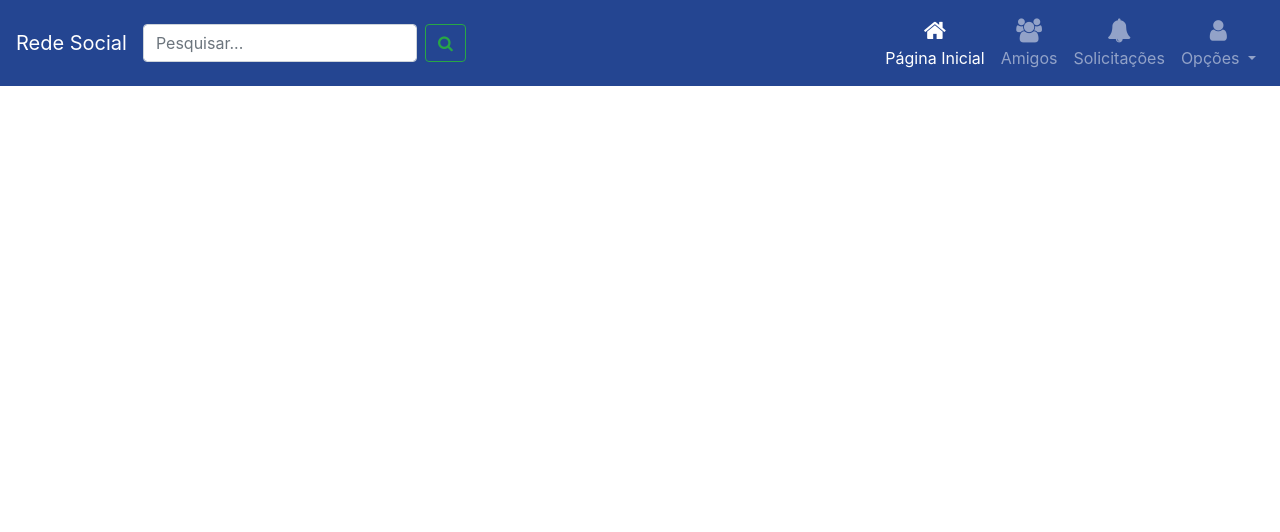
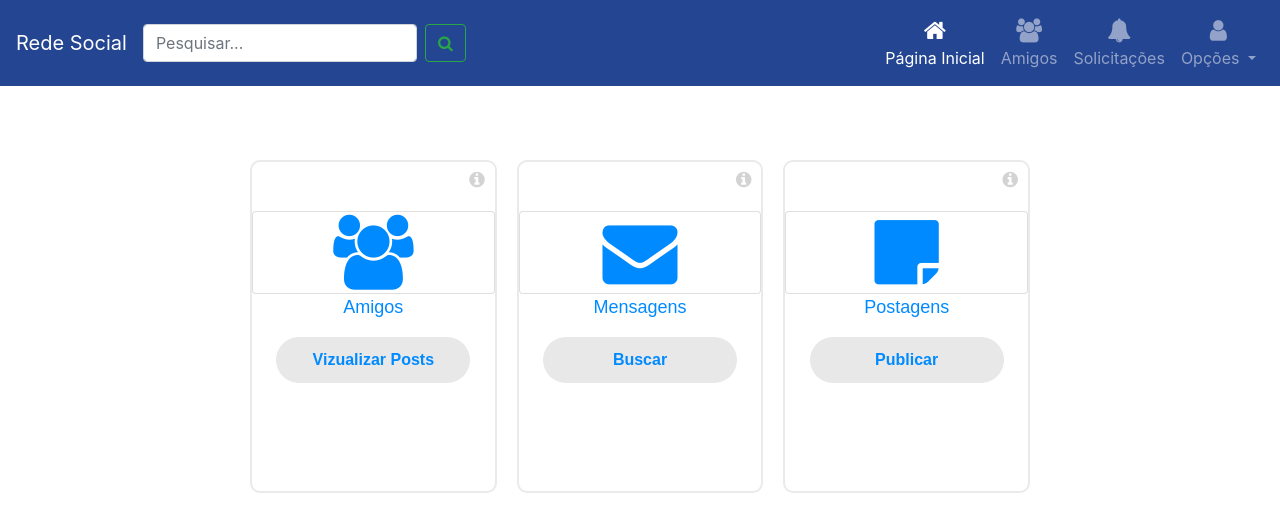
Before and after one commit to domingossambongo/projeto-rede-social-fork, a PHP site: page /home.php in a window 1280 px wide. Shown: the top 532 px of the page. Run offline with PHP 8.4, Linux system fonts and the light colour scheme; the visitor is signed in with stand-in values (Sample User, id 1); some libraries are stand-ins or nearby versions.

Commit message:
[home] adding cards to user home screen

```diff
--- a/css/nav.css
+++ b/css/nav.css
@@ -118,3 +118,90 @@
     color: #FFFFFF;
     background-color: #244591;
 }
+
+.set-1 {
+  height: 350px;
+  width: 800px;
+  display: flex;
+  margin: 0 auto;
+  position: relative;
+}
+
+.card-set-1 {
+  height: 95%;
+  width: 50%;
+  background: #fff;
+  border: 2px solid #eaeaea;
+  display: block;
+  margin: 10px;
+  border-radius: 10px;
+}
+.card-set-1:before {
+  font-family: FontAwesome;
+  content: "\f05a";
+  font-size: 18px;
+  float: right;
+  color: #d3d3d3;
+  margin-right: 10px;
+  margin-top: 5px;
+}
+
+.card {
+  margin-top: 20%;
+  padding: 0;
+  display: flex;
+  align-items: center;
+  justify-content: center;
+  border: solid transparent;
+}
+.card .fa {
+  font-size: 75px;
+  color: #008aff;
+  border: solid transparent;
+}
+
+#user,
+#msg,
+#post {
+  font-family: "Ramabhadra", sans-serif;
+  font-size: 18px;
+  text-align: center;
+  color: #008aff;
+}
+
+.social-icons:hover {
+  cursor: pointer;
+  color: #008aff;
+  border: solid transparent;
+}
+
+.cardb {
+  height: 14%;
+  width: 80%;
+  border-radius: 25px;
+  background: #e8e8e8;
+  border: none;
+  color: #008aff;
+  font-size: 16px;
+  font-weight: 600;
+}
+.cardb:hover {
+  background: #008aff;
+  color: white;
+  transition: 0.5s;
+  cursor: pointer;
+}
+
+@media screen and (min-width: 1024px) {
+  .wrapper {
+    display: flex;
+    margin: 5% auto;
+    justify-content: space-evenly;
+  }
+}
+@media screen and (max-width: 777px) {
+  .wrapper {
+    display: block;
+    margin: 5% auto;
+  }
+}
--- a/home.php
+++ b/home.php
@@ -39,7 +39,7 @@
 
     <ul class="navbar-nav ">
       <li class="nav-item active">
-        <a class="nav-link" href="#">
+        <a class="nav-link" href="home.php">
           <i class="fa fa-home"></i>
           Página Inicial
           <span class="sr-only">(current)</span>
@@ -76,5 +76,29 @@
 </nav>
 
 
+<div class="wrapper">
+<div class="set-1">
+
+  <div class="card-set-1" id="user">
+    <span class="card"><i class="fa fa-users"></i></span>
+    <p>Amigos</p>
+    <button class="cardb" >Vizualizar Posts</button>
+  </div>
+
+  <div class="card-set-1" id="msg">
+    <span class="card"><i class="fa fa-envelope"></i></span>
+    <p>Mensagens</p>
+    <button class="cardb">Buscar</button>
+  </div>
+
+  <div class="card-set-1" id="post">
+    <span class="card"><i class="fa fa-sticky-note"></i></span>
+    <p>Postagens</p>
+    <button class="cardb" onclick="location.href='post.php'">Publicar</button>
+  </div>
+
+</div>
+</div>
+
 </body>
 </html>
```
Also changed, not shown: css/cards.css (added, +148 -0 lines).
